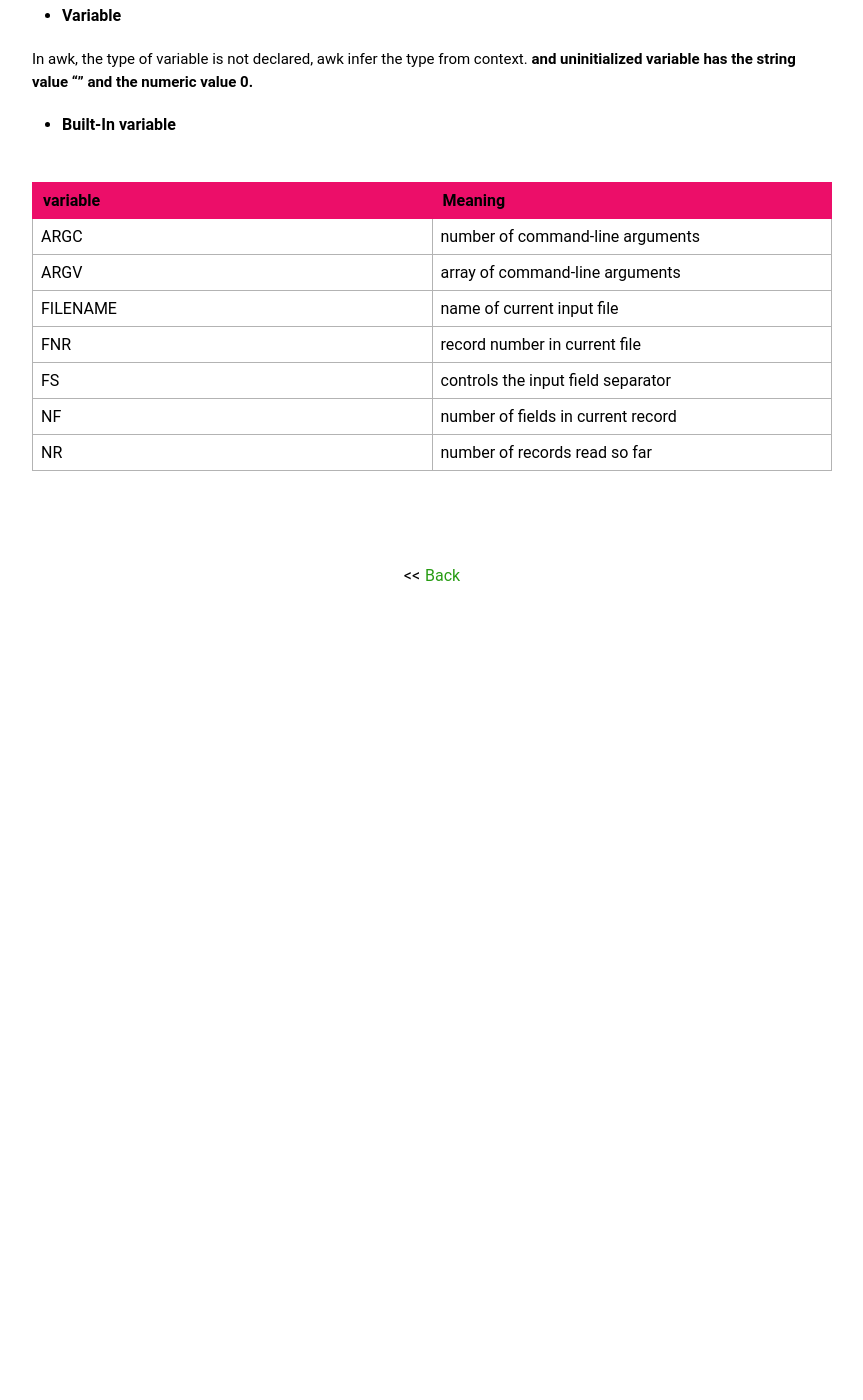
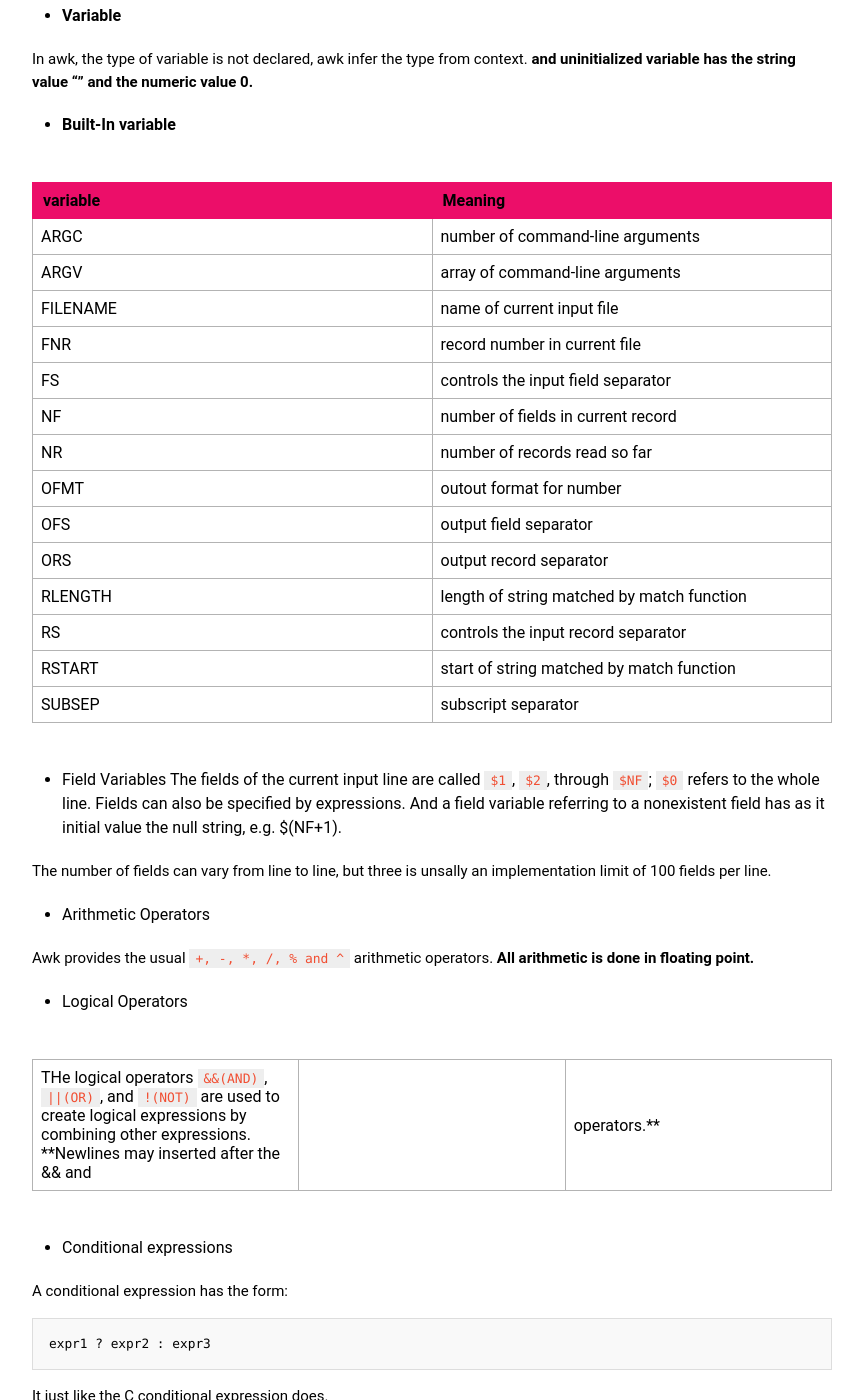
Before and after one commit to JesseEisen/DailyKeep, a Jekyll site: the page built from _posts/2016-02-03-awk-synatx-overview.md, in a window 1280 px wide and 1400 px high, scrolled down 3224 px. Shown: the whole window, without its empty margins (208-1071 px from the left). Built offline with Jekyll 4.4.1, drawn with Linux system fonts in a browser that asks for light colours; some web fonts are replaced; before the commit the page ends 3854 px from its top, so only the background shows below that; some of the changed text lies outside the part shown.

Commit message:
new context update

````diff
--- a/_posts/2016-02-03-awk-synatx-overview.md
+++ b/_posts/2016-02-03-awk-synatx-overview.md
@@ -147,3 +147,71 @@
 | FS        | controls the input field separator |
 | NF        | number of fields in current record |
 | NR        | number of records read so far |
+| OFMT      | outout format for number |
+| OFS       | output field separator  |
+| ORS       | output record separator |
+| RLENGTH   | length of string matched by match function |
+| RS        | controls the input record separator |
+| RSTART    | start of string matched by match function |
+| SUBSEP    | subscript separator |
+
++ Field Variables
+The fields of the current input line are called `$1`, `$2`, through `$NF`; `$0` refers to the whole line. Fields can also be specified by expressions. And a field variable referring to a nonexistent field has as it initial value the null string, e.g. $(NF+1).
+
+The number of fields can vary from line to line, but three is unsally an implementation limit of 100 fields per line.
+
++ Arithmetic Operators
+
+Awk provides the usual `+, -, *, /, % and ^` arithmetic operators. **All arithmetic is done in floating point.**
+
++ Logical Operators
+
+THe logical operators `&&(AND)`, `||(OR)`, and `!(NOT)` are used to create logical expressions by combining other expressions. **Newlines may inserted after the && and || operators.**
+
++ Conditional expressions
+
+A conditional expression has the form:
+
+```bash
+expr1 ? expr2 : expr3
+```
+It just like the C conditional expression does.
+
++ Assignement Operators
+
+There are seven assignment operators that can be used in expressions called assignments. They are `=, +=, -=, *=, /=, %= and ^=`.They meanings are similar: **v op= e has the same effect as v = v op= e, except that v is evaluated once.**
+
+And awk also supports the `++`, `--`. They also do the same thing as C languange.
+
++ Built-in Arithmetic functions
+
+| FUNCTION |  VALUE RETURNED |
+| -------- | --------------- |
+| atan2(y,x) | arctangent of y/x in the range -$\pi$ to $\pi$ |
+| cos(x)  | cosine of x, with x in redians |
+| exp(x)  | exponential function of x, $e^x$ |
+| int(x)  | integer part of x, truncated towards 0 when x > 0 |
+| log(x)  | natural(base e) logarithm of x |
+| rand()  | random number r, where `$0 \leqslant x < 1$` |
+| sin(x)  | sine of x, with x in radians |
+| sqrt(x) | square root of x |
+| srand(x) | x is new seed for rand() |
+
+Useful constants cna be computed with these functions: `atan2(0,-1)` gives $\pi$ and `exp(1)` gives `e`.
+
+The function `rand()` reuturn a pseudo-random floating point number greater or equal to 0 and less than 1. **Calling srand(x) sets the starting point of the generator from x**. Calling srand() sets the starting point from the time of day.
+
+The assignment:
+
+```bash
+ randint = int((n *rand() ) + 1)
+```
+
++ String Operators
+There is only one string operation , **concatenation**. It has no explict operator:
+
+```bash
+{ print NR ":" $0}
+```
+
+It will print the line with line number and a colon with no blanks.
````
Also changed, not shown: _posts/2016-01-01-shell-syntax-overview.md (+6 -0 lines).
